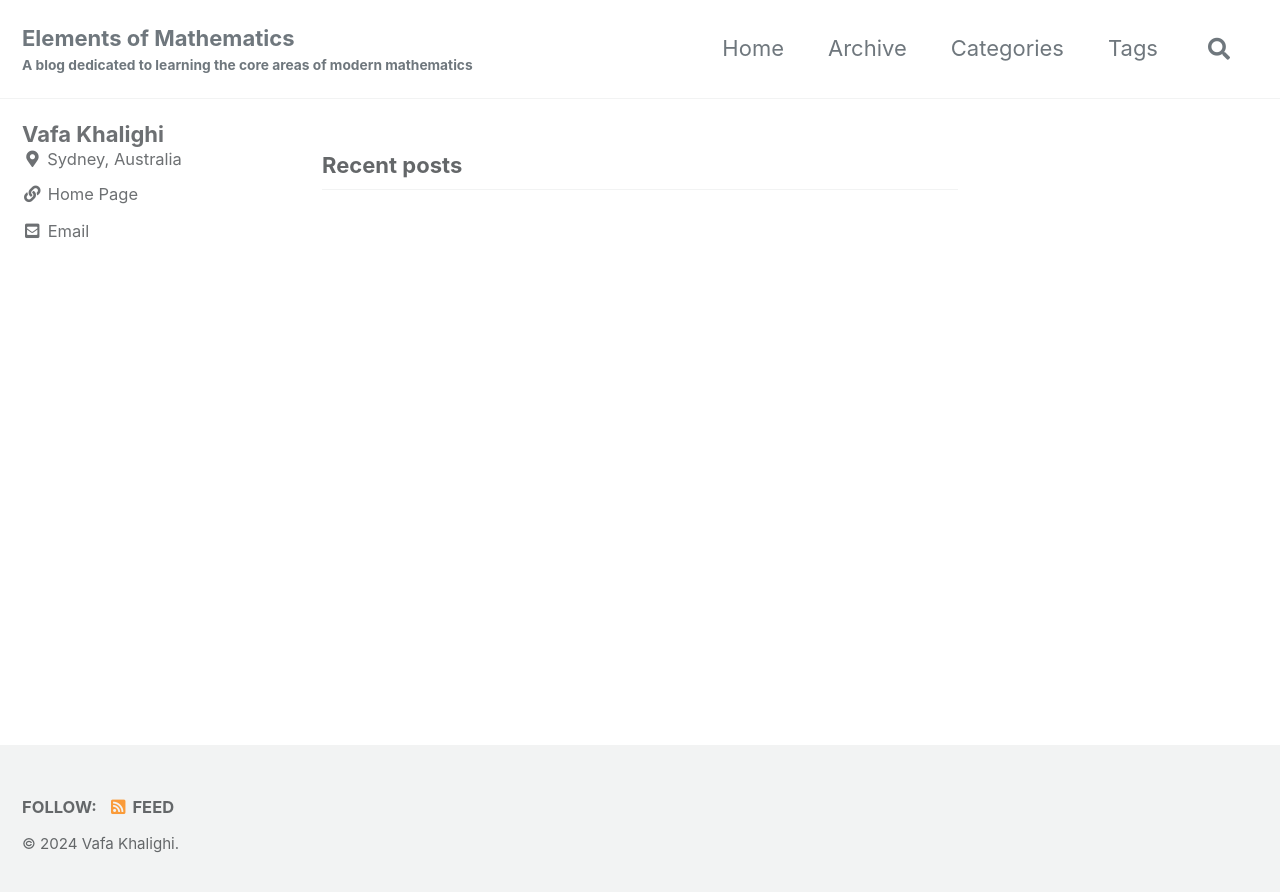
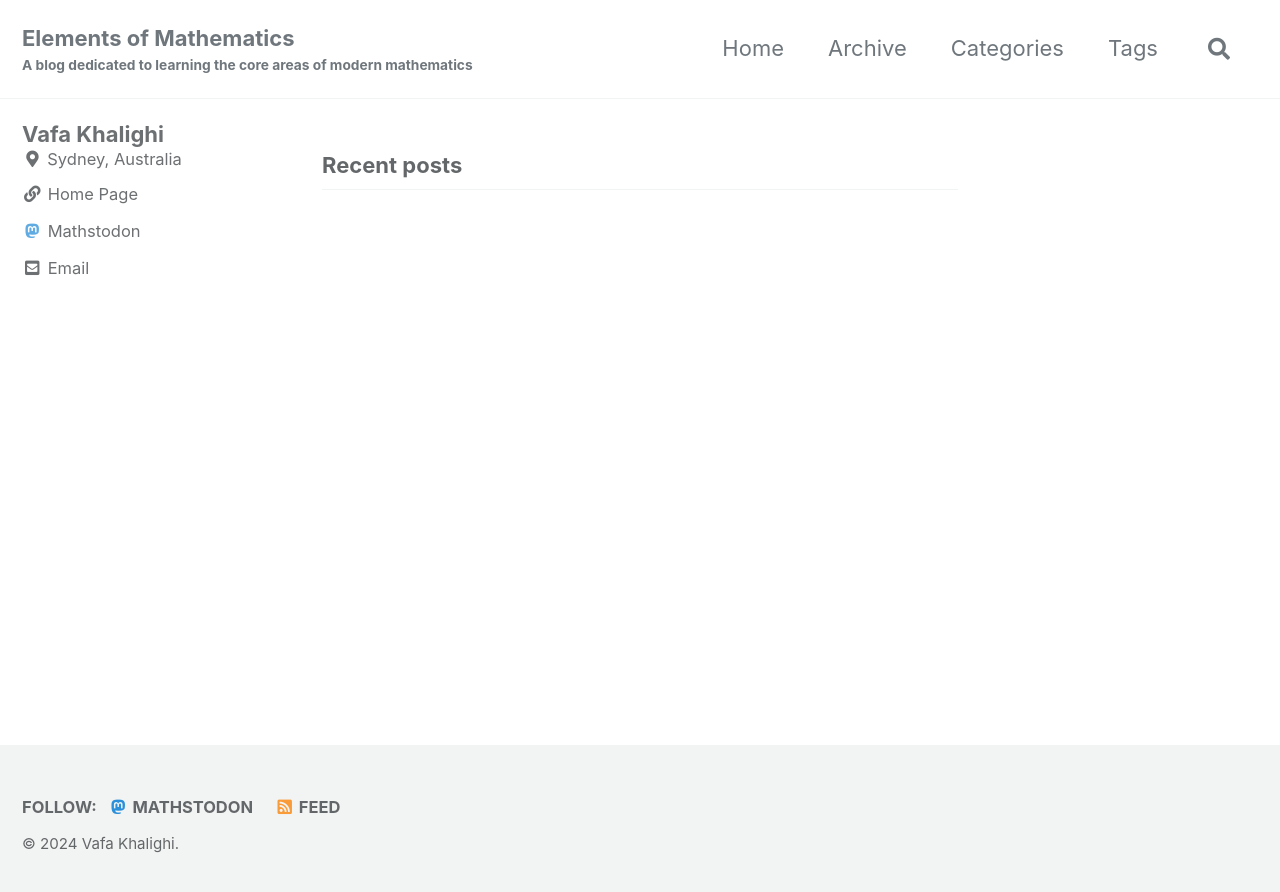
Before and after one commit to vafa-k/maths.ac.nz, a Jekyll site: the page built from index.html, in a window 1280 px wide. Shown: the top 892 px of the page. Built offline with Jekyll 4.4.1, drawn with Linux system fonts in a browser that asks for light colours; cached includes are drawn as plain includes; the list of posts is cut into pages by our own code.

Commit message:
Added Mathsdoton social link

```diff
--- a/_config.yml
+++ b/_config.yml
@@ -122,6 +122,9 @@ author:
     - label: "Twitter"
       icon: "fab fa-fw fa-twitter-square"
       # url: ""
+    - label: "Mathstodon"
+      icon: "fab fa-fw fa-mastodon"
+      url: "https://mathstodon.xyz/@vafakhalighi"
     - label: "Facebook"
       icon: "fab fa-fw fa-facebook-square"
       # url: ""
@@ -147,6 +150,9 @@ footer:
     - label: "Twitter"
       icon: "fab fa-fw fa-twitter-square"
       # url: "https://twitter.com/"
+    - label: "Mathstodon"
+      icon: "fab fa-fw fa-mastodon"
+      url: "https://mathstodon.xyz/@vafakhalighi"
     - label: "Facebook"
       icon: "fab fa-fw fa-facebook-square"
       # url: "https://www.facebook.com/"
```
